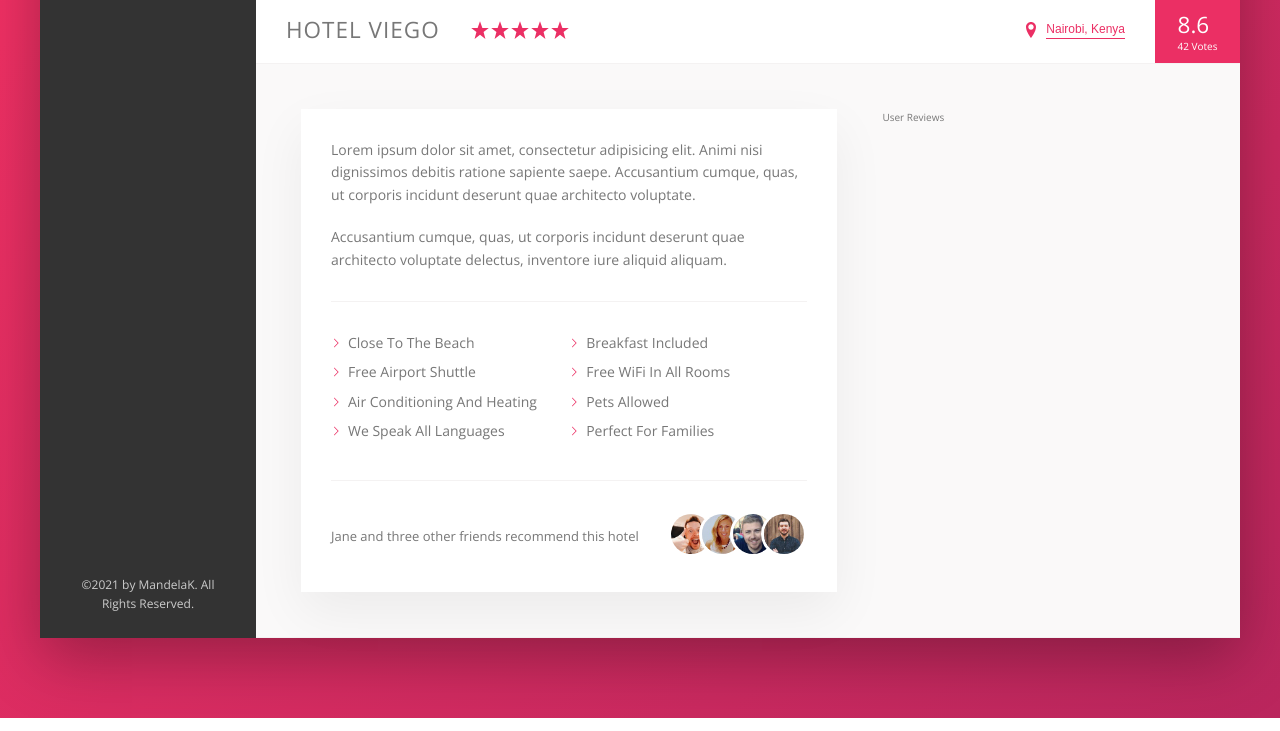
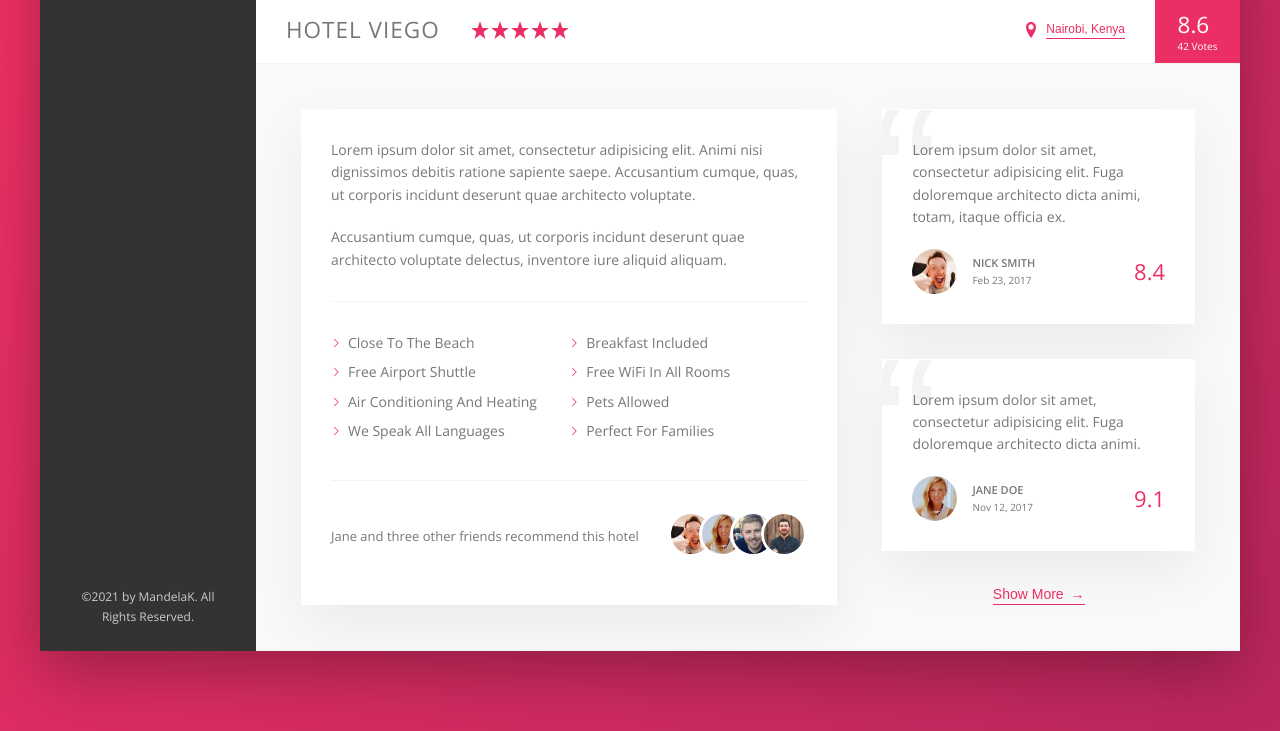
Before and after one commit to MandelaK/Trillo, a website: page index.html in a window 1280 px wide. Shown: the part 538-1269 px from the top of the page. Drawn offline with nearby package versions, Linux system fonts and the light colour scheme.

Commit message:
Style the User Reviews Section of the Overview

```diff
--- a/index.html
+++ b/index.html
@@ -198,7 +198,48 @@
                 </div>
               </div>
             </div>
-            <div class="user-reviews">User Reviews</div>
+            <div class="user-reviews">
+              <figure class="review">
+                <blockquote class="review__text">
+                  Lorem ipsum dolor sit amet, consectetur adipisicing elit. Fuga
+                  doloremque architecto dicta animi, totam, itaque officia ex.
+                </blockquote>
+                <figcaption class="review__user">
+                  <img
+                    src="img/user-1.jpg"
+                    alt="User 1"
+                    class="review__photo"
+                  />
+                  <div class="review__user-box">
+                    <p class="review__user-name">Nick Smith</p>
+                    <p class="review__user-date">Feb 23, 2017</p>
+                  </div>
+                  <div class="review__rating">8.4</div>
+                </figcaption>
+              </figure>
+              <figure class="review">
+                <blockquote class="review__text">
+                  Lorem ipsum dolor sit amet, consectetur adipisicing elit. Fuga
+                  doloremque architecto dicta animi.
+                </blockquote>
+                <figcaption class="review__user">
+                  <img
+                    src="img/user-2.jpg"
+                    alt="User 1"
+                    class="review__photo"
+                  />
+                  <div class="review__user-box">
+                    <p class="review__user-name">Jane Doe</p>
+                    <p class="review__user-date">Nov 12, 2017</p>
+                  </div>
+                  <div class="review__rating">9.1</div>
+                </figcaption>
+              </figure>
+
+              <button class="button-inline">
+                Show More <span>&rarr;</span>
+              </button>
+            </div>
           </div>
         </main>
       </div>
--- a/sass/_layout.scss
+++ b/sass/_layout.scss
@@ -35,6 +35,7 @@
 }
 
 .detail {
+  font-size: 1.4rem;
   display: flex;
   padding: 4.5rem;
   background-color: var(--color-grey-light-1);
@@ -52,4 +53,7 @@
 
 .user-reviews {
   flex: 1;
+  display: flex;
+  flex-direction: column;
+  align-items: center;
 }
--- a/sass/components/_button.scss
+++ b/sass/components/_button.scss
@@ -12,11 +12,20 @@
 
     &:hover {
       color: var(--color-grey-dark-1);
+
+      & span {
+        margin-left: 8px;
+      }
     }
 
     &:focus {
       outline: none;
       animation: pulsate 1s infinite;
+    }
+
+    & span {
+      margin-left: 3px;
+      transition: margin-left 0.2s;
     }
   }
 }
--- a/sass/components/_overview.scss
+++ b/sass/components/_overview.scss
@@ -122,3 +122,65 @@
     }
   }
 }
+
+////////////////////////////////////@at-root
+//REVIEW
+
+.review {
+  background-color: var(--color-white);
+  box-shadow: var(--shadow-light);
+  padding: 3rem;
+  margin-bottom: 3.5rem;
+  position: relative;
+  overflow: hidden;
+
+  &::before {
+    content: "\201C";
+    position: absolute;
+    top: -3rem;
+    left: -1rem;
+    font-size: 20rem;
+    color: var(--color-grey-light-2);
+    font-family: sans-serif;
+    line-height: 1;
+    z-index: 1;
+  }
+
+  &__text {
+    z-index: 10;
+    position: relative;
+  }
+
+  &__user {
+    display: flex;
+    align-items: center;
+    margin-top: 2rem;
+  }
+
+  &__photo {
+    height: 4.5rem;
+    width: 4.5rem;
+    border-radius: 50%;
+    margin-right: 1.5rem;
+  }
+
+  &__user-box {
+    margin-right: auto;
+  }
+
+  &__user-name {
+    font-size: 1.1rem;
+    text-transform: uppercase;
+    font-weight: 600;
+  }
+
+  &__user-date {
+    font-size: 1rem;
+  }
+
+  &__rating {
+    font-size: 2.2rem;
+    color: var(--color-primary);
+    font-weight: 300;
+  }
+}
```
Also changed, not shown: css/style.css.
